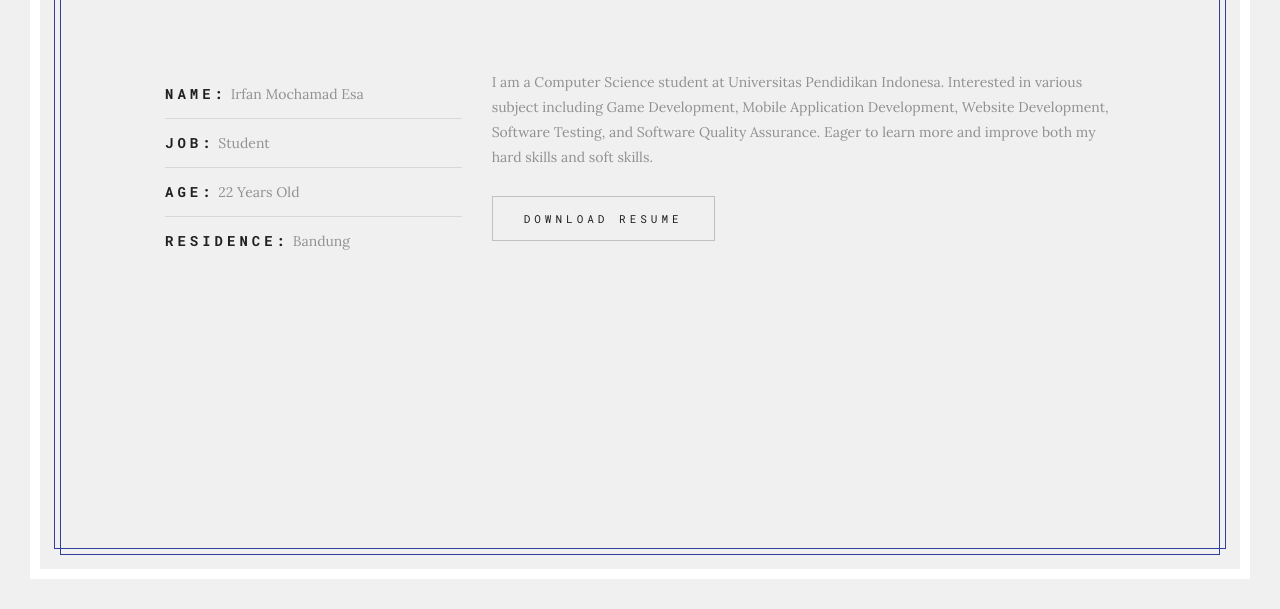
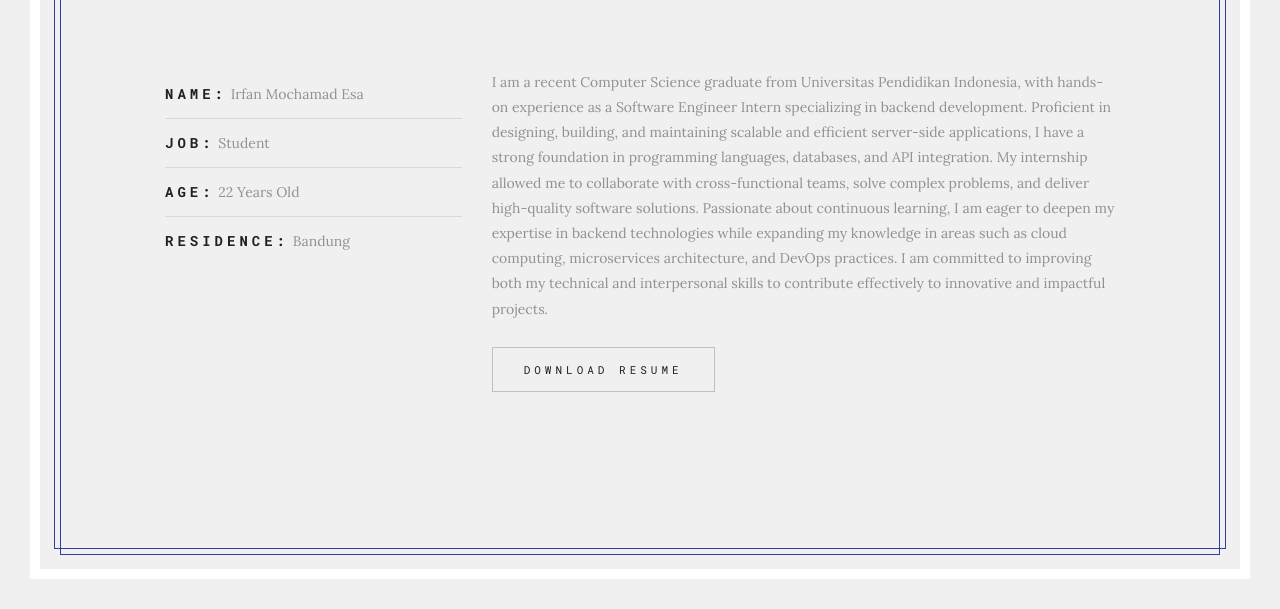
Before and after one commit to WataKoro/Portofolio, a plain HTML site: page index.html in a window 1280 px wide. Both pictures are taken after a click on the link "LEARN MORE ABOUT ME". Shown: the part 191-800 px from the top of the page. Drawn offline with Linux system fonts and the light colour scheme.

Commit message:
Update index.html
update bio

```diff
--- a/index.html
+++ b/index.html
@@ -174,9 +174,9 @@
 
 									<div class='about-text' >
 										<p>
-											I am a Computer Science student at Universitas Pendidikan Indonesa. Interested in various subject including Game Development, Mobile
-											Application Development, Website Development, Software Testing, and Software Quality Assurance. Eager to learn more and improve
-											both my hard skills and soft skills.
+											I am a recent Computer Science graduate from Universitas Pendidikan Indonesia, with hands-on experience as a Software Engineer Intern specializing in backend development. Proficient in designing, building, and maintaining scalable and efficient server-side applications, I have a strong foundation in programming languages, databases, and API integration. My internship allowed me to collaborate with cross-functional teams, solve complex problems, and deliver high-quality software solutions.
+
+Passionate about continuous learning, I am eager to deepen my expertise in backend technologies while expanding my knowledge in areas such as cloud computing, microservices architecture, and DevOps practices. I am committed to improving both my technical and interpersonal skills to contribute effectively to innovative and impactful projects.
 										</p>
 
 									</div>
```
